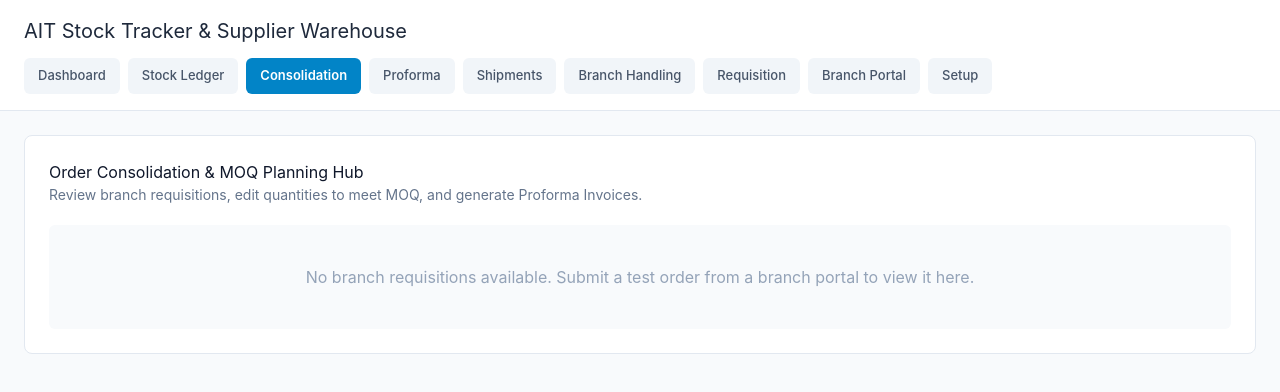
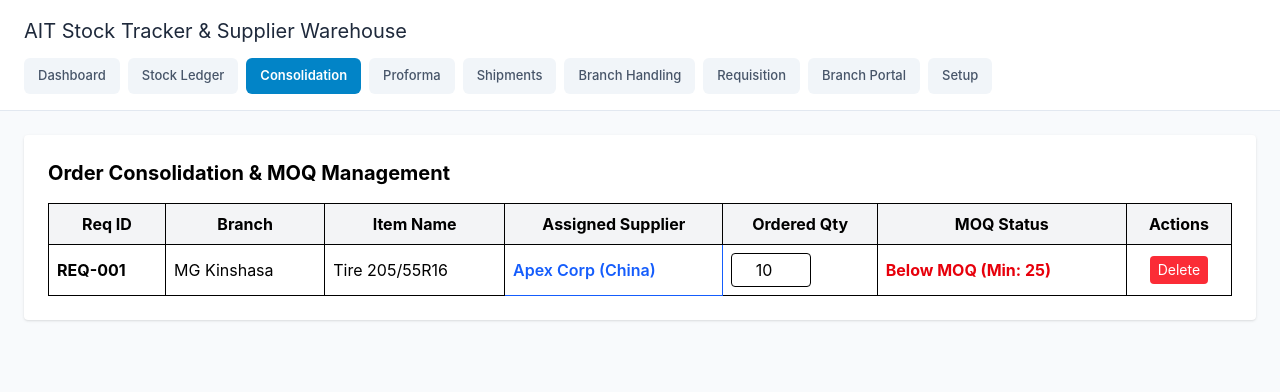
Before and after one commit to abdulrehmanmaisongalaxy/AIT-Stock-Tracker-at-Supplier-Warehouse, a React (Vite) app: page / in a window 1280 px wide. Both pictures are taken after a click on the button "Consolidation". Shown: the top 392 px of the page. Built offline with nearby package versions, Linux system fonts and the light colour scheme.

Commit message:
OrderConsolidation.jsx

```diff
--- a/src/components/OrderConsolidation.jsx
+++ b/src/components/OrderConsolidation.jsx
@@ -1,224 +1,66 @@
 import React, { useState } from 'react';
 
-export default function OrderConsolidation({
-  requisitions = [],
-  setRequisitions = () => {},
-  proformaInvoices = [],
-  setProformaInvoices = () => {},
-  items = [],
-  setItems = () => {},
-  suppliers = []
-}) {
-  const safeRequisitions = requisitions || [];
-  const safeItems = items || [];
-  const safeSuppliers = suppliers || [];
+export default function OrderConsolidation() {
+  const [requisitions, setRequisitions] = useState([
+    { id: 'REQ-001', branch: 'MG Kinshasa', item: 'Tire 205/55R16', supplier: 'Apex Corp (China)', qty: 10, moq: 25 }
+  ]);
 
-  const [actionChoices, setActionChoices] = useState({});
-  const [editingReqId, setEditingReqId] = useState(null);
-  const [editItemQtyMap, setEditItemQtyMap] = useState({});
-
-  const handleChoiceChange = (reqId, itemCode, choice) => {
-    setActionChoices({ ...actionChoices, [`${reqId}_${itemCode}`]: choice });
+  const handleDelete = (id) => {
+    setRequisitions(requisitions.filter(r => r.id !== id));
   };
 
-  const handleStartEditReq = (req) => {
-    setEditingReqId(req.id);
-    const map = {};
-    (req.items || []).forEach(i => { map[i.code] = i.orderedQty; });
-    setEditItemQtyMap(map);
-  };
-
-  const handleSaveEditReq = (reqId) => {
-    const updated = safeRequisitions.map(r => {
-      if (r.id === reqId) {
-        const newItems = (r.items || []).map(item => ({
-          ...item,
-          orderedQty: parseInt(editItemQtyMap[item.code]) || item.orderedQty
-        }));
-        return { ...r, items: newItems };
-      }
-      return r;
-    });
-    setRequisitions(updated);
-    setEditingReqId(null);
-    alert('Requisition quantities updated successfully!');
-  };
-
-  const handleDeleteReq = (reqId) => {
-    if (confirm('Are you sure you want to delete this requisition?')) {
-      setRequisitions(safeRequisitions.filter(r => r.id !== reqId));
-    }
-  };
-
-  const handleConvertToPI = (req) => {
-    const reqItems = req.items || [];
-    const firstItem = reqItems[0];
-    const masterItemObj = safeItems.find(m => m.code === firstItem?.code);
-    const supplierName = masterItemObj ? masterItemObj.supplier : (safeSuppliers[0]?.name || 'Global Chem China');
-    const supplierObj = safeSuppliers.find(s => s.name === supplierName) || safeSuppliers[0] || {};
-
-    const currency = supplierObj.currency || 'CNY';
-    const exRate = supplierObj.exchangeRate || 7.25;
-
-    let totalLCY = 0;
-    let totalUSD = 0;
-
-    const piItems = reqItems.map(it => {
-      const mItem = safeItems.find(m => m.code === it.code);
-      const unitLCY = mItem ? mItem.unitPriceLCY : 85;
-      const unitUSD = mItem ? mItem.unitPriceUSD : 11.72;
-      const lineLCY = it.orderedQty * unitLCY;
-      const lineUSD = it.orderedQty * unitUSD;
-      totalLCY += lineLCY;
-      totalUSD += lineUSD;
-      return { ...it, supplier: supplierName, unitLCY, unitUSD, lineLCY, lineUSD };
-    });
-
-    const piRef = 'PI-' + Date.now().toString().slice(-6);
-    const newPI = {
-      piId: piRef,
-      reqId: req.id,
-      branchName: req.branchName,
-      supplierName: supplierObj.name || supplierName,
-      currency,
-      exchangeRate: exRate,
-      totalAmountLCY: totalLCY,
-      totalAmountUSD: totalUSD,
-      status: 'Pending Supplier Confirmation',
-      items: piItems
-    };
-
-    setProformaInvoices([...(proformaInvoices || []), newPI]);
-    setRequisitions(safeRequisitions.map(r => r.id === req.id ? { ...r, status: `Converted to PI (${piRef})` } : r));
-
-    // Update items ordered quantity in master
-    const updatedItems = safeItems.map(item => {
-      const matched = reqItems.find(i => i.code === item.code);
-      if (matched) {
-        return { ...item, orderedQty: (item.orderedQty || 0) + matched.orderedQty };
-      }
-      return item;
-    });
-    setItems(updatedItems);
-    alert(`Requisition successfully converted to PI (${piRef})!`);
+  const handleQtyChange = (id, val) => {
+    setRequisitions(requisitions.map(r => r.id === id ? { ...r, qty: Number(val) } : r));
   };
 
   return (
-    <div style={{ background: '#fff', padding: '24px', borderRadius: '8px', border: '1px solid #e2e8f0' }}>
-      <h2 style={{ marginTop: 0, color: '#0f172a' }}>Order Consolidation & MOQ Planning Hub</h2>
-      <p style={{ color: '#64748b', fontSize: '14px', marginBottom: '20px' }}>Review branch requisitions, edit quantities to meet MOQ, and generate Proforma Invoices.</p>
-
-      {safeRequisitions.length === 0 ? (
-        <div style={{ padding: '40px', textAlign: 'center', color: '#94a3b8', background: '#f8fafc', borderRadius: '6px' }}>
-          No branch requisitions available. Submit a test order from a branch portal to view it here.
-        </div>
-      ) : (
-        safeRequisitions.map(req => {
-          const isEditing = editingReqId === req.id;
-          const reqStatus = req.status || 'Pending';
-          const isConverted = reqStatus.includes('Converted');
-          const reqItems = req.items || [];
-
-          return (
-            <div key={req.id} style={{ border: '1px solid #cbd5e1', padding: '16px', borderRadius: '6px', marginBottom: '20px', background: '#fff' }}>
-              <div style={{ display: 'flex', justifyContent: 'space-between', marginBottom: '12px', alignItems: 'center' }}>
-                <div>
-                  <b style={{ fontSize: '15px', color: '#0f172a' }}>{req.branchName}</b> (Req ID: <b>{req.id}</b>)
-                  <span style={{ marginLeft: '12px', color: '#64748b', fontSize: '13px' }}>Date: {req.date}</span>
-                </div>
-                <div style={{ display: 'flex', gap: '10px', alignItems: 'center' }}>
-                  <span style={{ background: isConverted ? '#dcfce7' : '#fef9c3', color: isConverted ? '#166534' : '#854d0e', padding: '4px 10px', borderRadius: '4px', fontSize: '12px', fontWeight: 'bold' }}>
-                    {reqStatus}
-                  </span>
-                  {!isConverted && (
-                    <>
-                      {isEditing ? (
-                        <button onClick={() => handleSaveEditReq(req.id)} style={btnGreen}>Save Qty</button>
-                      ) : (
-                        <button onClick={() => handleStartEditReq(req)} style={btnSmEdit}>Edit Qty</button>
-                      )}
-                      <button onClick={() => handleDeleteReq(req.id)} style={btnSmDel}>Delete</button>
-                    </>
-                  )}
-                </div>
-              </div>
-
-              <table style={{ width: '100%', borderCollapse: 'collapse', fontSize: '13px', marginBottom: '16px' }}>
+    <div className="p-6 bg-white rounded shadow">
+      <h2 className="text-xl font-bold mb-4">Order Consolidation & MOQ Management</h2>
+      <table className="w-full border-collapse border border-gray-200">
         <thead>
-                  <tr style={{ background: '#f8fafc', textAlign: 'left', color: '#475569' }}>
-                    <th style={thStyle}>Item Code & Name</th>
-                    <th style={thStyle}>Assigned Supplier</th>
-                    <th style={thStyle}>Ordered Pcs</th>
-                    <th style={thStyle}>MOQ</th>
-                    <th style={thStyle}>MOQ Status</th>
-                    <th style={thStyle}>HQ Decision</th>
+          <tr className="bg-gray-100">
+            <th className="border p-2">Req ID</th>
+            <th className="border p-2">Branch</th>
+            <th className="border p-2">Item Name</th>
+            <th className="border p-2">Assigned Supplier</th>
+            <th className="border p-2">Ordered Qty</th>
+            <th className="border p-2">MOQ Status</th>
+            <th className="border p-2">Actions</th>
           </tr>
         </thead>
         <tbody>
-                  {reqItems.map((it, idx) => {
-                    const masterItem = safeItems.find(m => m.code === it.code);
-                    const moq = masterItem ? masterItem.moq : 500;
-                    const supplierName = masterItem ? masterItem.supplier : 'Global Chem China';
-                    const currentQty = isEditing ? (editItemQtyMap[it.code] !== undefined ? editItemQtyMap[it.code] : it.orderedQty) : it.orderedQty;
-                    const isMet = currentQty >= moq;
-                    const key = `${req.id}_${it.code}`;
-                    const currentChoice = actionChoices[key] || (isMet ? 'Place Order' : 'Hold / Increase Qty');
-
-                    return (
-                      <tr key={idx} style={{ borderBottom: '1px solid #f1f5f9' }}>
-                        <td style={tdStyle}><b>{it.code}</b><br/>{it.name}</td>
-                        <td style={{ ...tdStyle, fontWeight: '600', color: '#0284c7' }}>{supplierName}</td>
-                        <td style={tdStyle}>
-                          {isEditing ? (
+          {requisitions.length === 0 ? (
+            <tr><td colSpan="7" className="text-center p-4 text-gray-500">No active branch requisitions found.</td></tr>
+          ) : (
+            requisitions.map(r => (
+              <tr key={r.id}>
+                <td className="border p-2 font-bold">{r.id}</td>
+                <td className="border p-2">{r.branch}</td>
+                <td className="border p-2">{r.item}</td>
+                <td className="border p-2 font-semibold text-blue-600">{r.supplier}</td>
+                <td className="border p-2">
                   <input
                     type="number"
-                              value={editItemQtyMap[it.code] ?? it.orderedQty}
-                              onChange={(e) => setEditItemQtyMap({ ...editItemQtyMap, [it.code]: e.target.value })}
-                              style={{ width: '80px', padding: '4px' }}
+                    value={r.qty}
+                    onChange={e => handleQtyChange(r.id, e.target.value)}
+                    className="w-20 border p-1 rounded text-center"
                   />
+                </td>
+                <td className="border p-2">
+                  {r.qty >= r.moq ? (
+                    <span className="text-green-600 font-bold">MOQ Met</span>
                   ) : (
-                            <b>{it.orderedQty}</b>
+                    <span className="text-red-600 font-bold">Below MOQ (Min: {r.moq})</span>
                   )}
                 </td>
-                        <td style={tdStyle}>{moq}</td>
-                        <td style={tdStyle}>
-                          <span style={{ color: isMet ? '#16a34a' : '#dc2626', fontWeight: 'bold' }}>
-                            {isMet ? '✅ MOQ Met' : '❌ Below MOQ'}
-                          </span>
-                        </td>
-                        <td style={tdStyle}>
-                          <select
-                            value={currentChoice}
-                            onChange={(e) => handleChoiceChange(req.id, it.code, e.target.value)}
-                            style={{ padding: '6px', borderRadius: '4px', border: '1px solid #cbd5e1', fontSize: '12px' }}
-                            disabled={isConverted}
-                          >
-                            <option value="Place Order">Place Order</option>
-                            <option value="Hold / Increase Qty">Hold / Increase Qty</option>
-                            <option value="Place with Buffer">Place with Buffer</option>
-                          </select>
+                <td className="border p-2 space-x-2 text-center">
+                  <button onClick={() => handleDelete(r.id)} className="bg-red-500 text-white px-2 py-1 rounded text-sm">Delete</button>
                 </td>
               </tr>
-                    );
-                  })}
+            ))
+          )}
         </tbody>
       </table>
-
-              {!isConverted && (
-                <button onClick={() => handleConvertToPI(req)} style={btnGreen}>
-                  Convert to Proforma Invoice (PI) & Place Order
-                </button>
-              )}
-            </div>
-          );
-        })
-      )}
     </div>
   );
 }
-
-const thStyle = { padding: '10px 12px', fontWeight: '600' };
-const tdStyle = { padding: '10px 12px', color: '#475569' };
-const btnGreen = { background: '#16a34a', color: '#fff', border: 'none', padding: '10px 16px', borderRadius: '6px', fontWeight: '600', cursor: 'pointer' };
-const btnSmEdit = { background: '#e0f2fe', color: '#0369a1', border: 'none', padding: '4px 8px', borderRadius: '4px', fontSize: '12px', cursor: 'pointer', fontWeight: '600' };
-const btnSmDel = { background: '#fee2e2', color: '#991b1b', border: 'none', padding: '4px 8px', borderRadius: '4px', fontSize: '12px', cursor: 'pointer', fontWeight: '600' };
```
Lines whose indentation alone changed are shown as unchanged.
